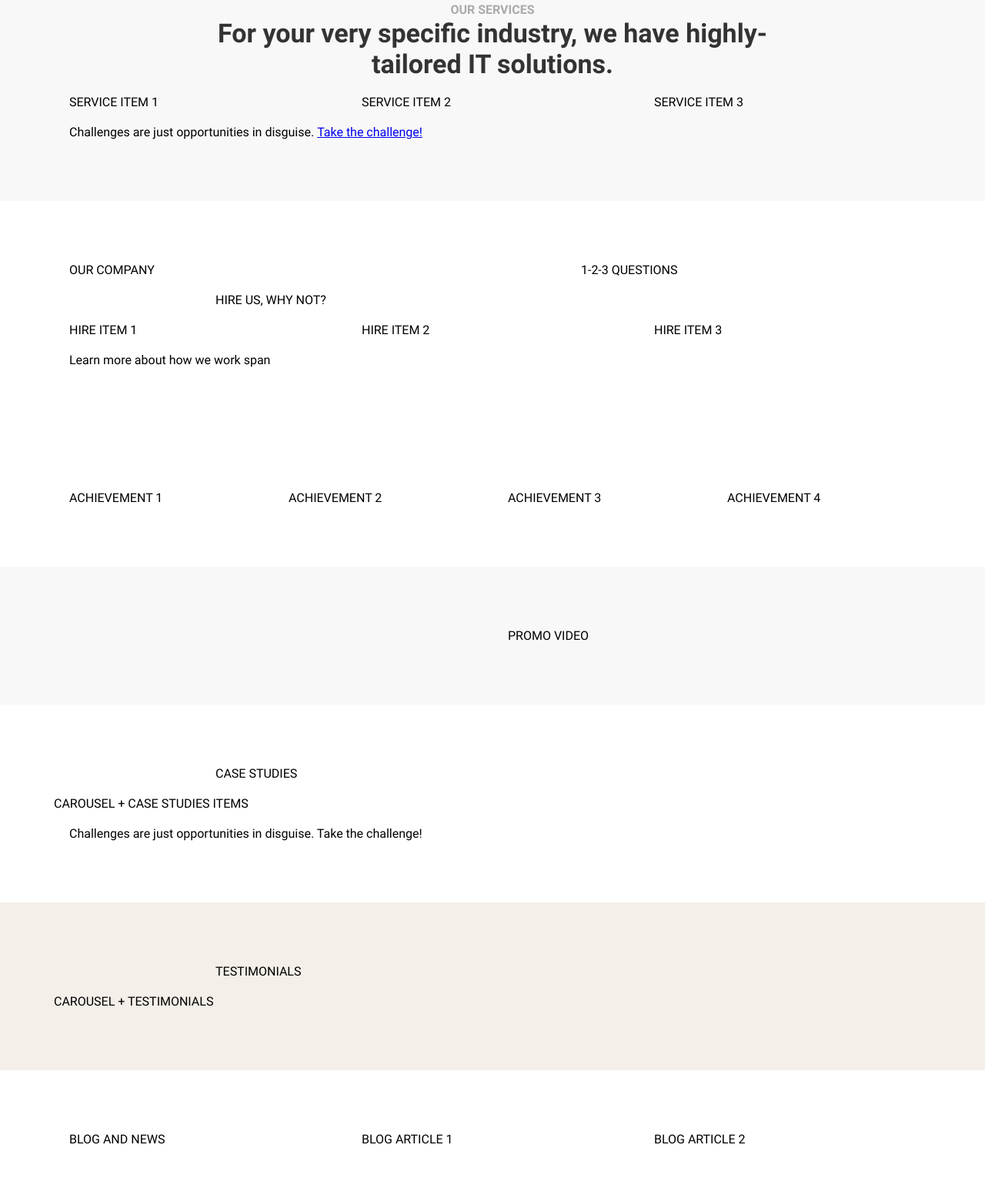
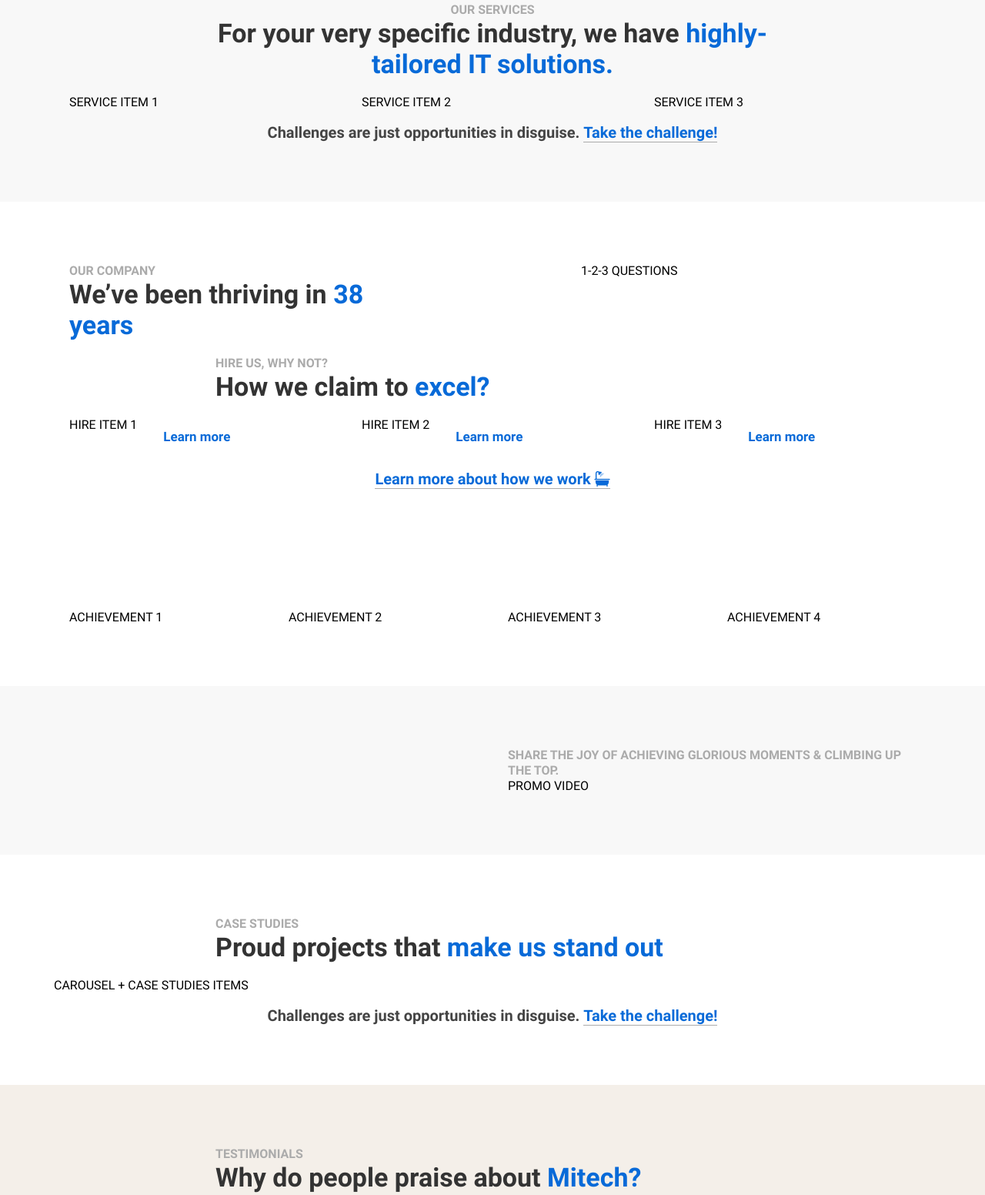
Before and after one commit to giedrotie/9-portfolio, a website: page index.html in a window 1280 px wide. Shown: the part 645-2197 px from the top of the page at 77% size. Drawn offline with Linux system fonts and the light colour scheme; files whose address does not match are found by name.

Commit message:
index update

```diff
--- a/index.html
+++ b/index.html
@@ -23,7 +23,8 @@
         <div class="row">
             <div class="col-12 col-md-6 col-lg-5">
                 TEXTS
-                <div class="btn btn-white">Get details</div>
+                <!-- <div class="btn">Get details</div> -->
+                <div class="btn btn-hover-blue">blue-blue</div>
             </div>
             <div class="col-12 col-md-6 col-lg-6 ml-lg-1">
                 IMG
@@ -33,7 +34,7 @@
     <!-- HERO END -->
 
     <!-- CLIENTS START -->
-    <div class="container">
+    <div class="container client">
         <div class="row">
             <div class="col-12">
                 CLIENTS
@@ -45,9 +46,9 @@
     <!-- SERVICES START -->
     <div class="container bg-grey">
         <div class="row">
-            <div class="col-12 col-lg-10 ml-lg-1 col-xl-8 ml-xl-2">
-                <h2 class="title center"> OUR SERVICES </h2>
-                <h3 class="subtitle center"> For your very specific industry, we have highly-tailored IT solutions.</h3>
+            <div class="col-12 col-lg-10 ml-lg-1 col-xl-8 ml-xl-2 center">
+                <h2 class="title">Our services</h2>
+                <h3 class="subtitle">For your very specific industry, we have <span class="selected">highly-tailored IT solutions.</span></h3>
             </div>
         </div>
         <div class="row">
@@ -62,8 +63,7 @@
             </div>
         </div>
         <div class="row">
-            <p class="col-12 botton-text-link "> Challenges are just opportunities in disguise. <a href="#">Take the challenge!</a>
-            </p>
+            <p class="col-12 bottom-text-link">Challenges are just opportunities in disguise. <a href="#">Take the challenge!</a></p>
         </div>
     </div>
     <!-- SERVICES END -->
@@ -72,7 +72,8 @@
     <div class="container">
         <div class="row">
             <div class="col-12 col-md-6 col-lg-5">
-                OUR COMPANY
+                <h2 class="title">Our company</h2>
+                <h3 class="subtitle">We’ve been thriving in <span class="selected">38 years</span></h3>
             </div>
             <div class="col-12 col-md-6 col-lg-5 ml-lg-2">
                 1-2-3 QUESTIONS
@@ -80,24 +81,28 @@
         </div>
         <div class="row">
             <div class="col-12 col-lg-10 ml-lg-1 col-xl-8 ml-xl-2">
-                HIRE US, WHY NOT?
+                <h2 class="title">Hire us, why not?</h2>
+                <h3 class="subtitle">How we claim to <span class="selected">excel?</span></h3>
             </div>
         </div>
         <div class="row">
             <div class="col-12 col-md-6 col-lg-4">
                 HIRE ITEM 1
+                <div class="btn btn-white btn-hover-white">Learn more</div>
             </div>
             <div class="col-12 col-md-6 col-lg-4">
                 HIRE ITEM 2
+                <div class="btn btn-white btn-hover-white">Learn more</div>
             </div>
             <div class="col-12 col-md-6 col-lg-4">
                 HIRE ITEM 3
+                <div class="btn btn-white btn-hover-white">Learn more</div>
             </div>
         </div>
         <div class="row">
-            <div class="col-12">
-                Learn more about how we work span
-            </div>
+            <p class="col-12 bottom-text-link">
+                <a href="#">Learn more about how we work <i class="fa fa-bath" aria-hidden="true"></i></a>
+            </p>
         </div>
     </div>
     <!-- HIRE US END -->
@@ -125,6 +130,7 @@
     <div class="container bg-grey">
         <div class="row">
             <div class="col-12 col-sm-8 ml-sm-2 col-lg-6 ml-lg-6">
+                <h2 class="title">Share the joy of achieving glorious moments &amp; climbing up the top.</h2>
                 PROMO VIDEO
             </div>
         </div>
@@ -135,16 +141,15 @@
     <div class="container">
         <div class="row">
             <div class="col-12 col-lg-10 ml-lg-1 col-xl-8 ml-xl-2">
-                CASE STUDIES
+                <h2 class="title">Case studies</h2>
+                <h3 class="subtitle">Proud projects that <span class="selected">make us stand out</span></h3>
             </div>
         </div>
         <div class="row">
             CAROUSEL + CASE STUDIES ITEMS
         </div>
         <div class="row">
-            <div class="col-12">
-                Challenges are just opportunities in disguise. Take the challenge!
-            </div>
+            <p class="col-12 bottom-text-link">Challenges are just opportunities in disguise. <a href="#">Take the challenge!</a></p>
         </div>
     </div>
     <!-- CASE STUDIES END -->
@@ -153,7 +158,8 @@
     <div class="container bg-creame">
         <div class="row">
             <div class="col-12 col-lg-10 ml-lg-1 col-xl-8 ml-xl-2">
-                TESTIMONIALS
+                <h2 class="title">Testimonials</h2>
+                <h3 class="subtitle">Why do people praise about <span class="selected">Mitech?</span></h3>
             </div>
         </div>
         <div class="row">
@@ -166,7 +172,8 @@
     <div class="container">
         <div class="row">
             <div class="col-12 col-lg-4">
-                BLOG AND NEWS
+                <h2 class="title">Blogs &amp; news</h2>
+                <h3 class="subtitle">Interesting articles <span class="selected">updated daily</span></h3>
             </div>
             <div class="col-12 col-md-6 col-lg-4">
                 BLOG ARTICLE 1
@@ -179,14 +186,14 @@
     <!-- BLOG END -->
 
     <!-- CONTACTS START -->
-    <div class="container bg-blue-light">
+    <div class="container contact-us bg-blue-light">
         <div class="row">
             <div class="col-12 col-lg-5">
-                Obtaining further information by make a contact with our experienced IT staffs.
+                <h3 class="subtitle">Obtaining further information by <span class="selected">make a contact</span> with our experienced IT staffs.</h3>
             </div>
             <div class="col-12 col-lg-6 ml-lg-1">
                 REACH OUT NOW!
-                <div class="btn">Contact us</div>
+                <div class="btn btn-creame btn-hover-blue">Contact us</div>
             </div>
         </div>
     </div>
```
